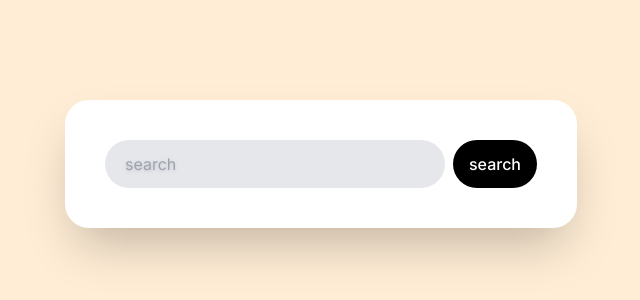
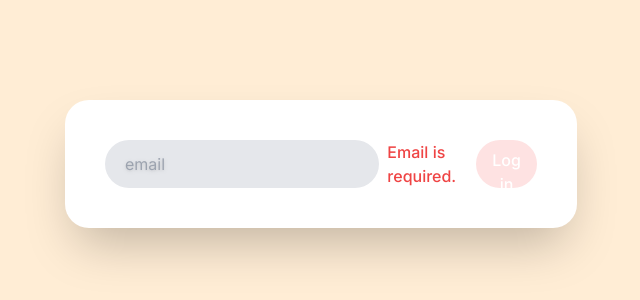
Before and after one commit to aristata/nextjs-04-carrot-market-v2, a Next.js app: page / in a window 1280 px wide. Shown: the part 236-536 px from the top of the page, without its empty margins (319-959 px from the left). Built offline with nearby package versions, Linux system fonts and the light colour scheme.

Commit message:
3.6 Form modifiers

```diff
--- a/app/page.tsx
+++ b/app/page.tsx
@@ -7,22 +7,26 @@
     >
       <div
         className={
-          "flex flex-col space-y-4 bg-white m-10 p-10 rounded-3xl shadow-2xl w-[32rem] dark:bg-gray-600 md:flex-row md:items-center md:space-x-2 md:space-y-0"
+          "flex flex-col space-y-4 bg-white m-10 p-10 rounded-3xl shadow-2xl w-[32rem] dark:bg-gray-600 lg:flex-row lg:items-center lg:space-x-2 lg:space-y-0"
         }
       >
         <input
-          type="text"
-          placeholder={"search"}
           className={
-            "w-full rounded-full h-12 bg-gray-200 pl-5 outline-none ring ring-transparent focus:ring-orange-500 focus:ring-offset-2 transition-shadow placeholder:drop-shadow"
+            "w-full rounded-full h-12 bg-gray-200 pl-5 outline-none ring ring-transparent focus:ring-green-500 focus:ring-offset-2 transition-shadow placeholder:drop-shadow invalid:focus:ring-red-500 peer"
           }
+          placeholder={"email"}
+          required
+          type={"email"}
         />
+        <span className={"text-red-500 font-medium hidden peer-invalid:block"}>
+          Email is required.
+        </span>
         <button
           className={
-            "bg-black text-white py-2 rounded-full active:scale-95 transition-transform font-medium focus:scale-95 outline-none md:p-2 md:h-12 md:px-4"
+            "bg-black text-white py-2 rounded-full active:scale-95 transition-transform font-medium focus:scale-95 outline-none lg:p-2 lg:h-12 lg:px-4 peer-invalid:bg-red-100 peer-required:bg-green-500"
           }
         >
-          search
+          Log in
         </button>
       </div>
     </main>
```
